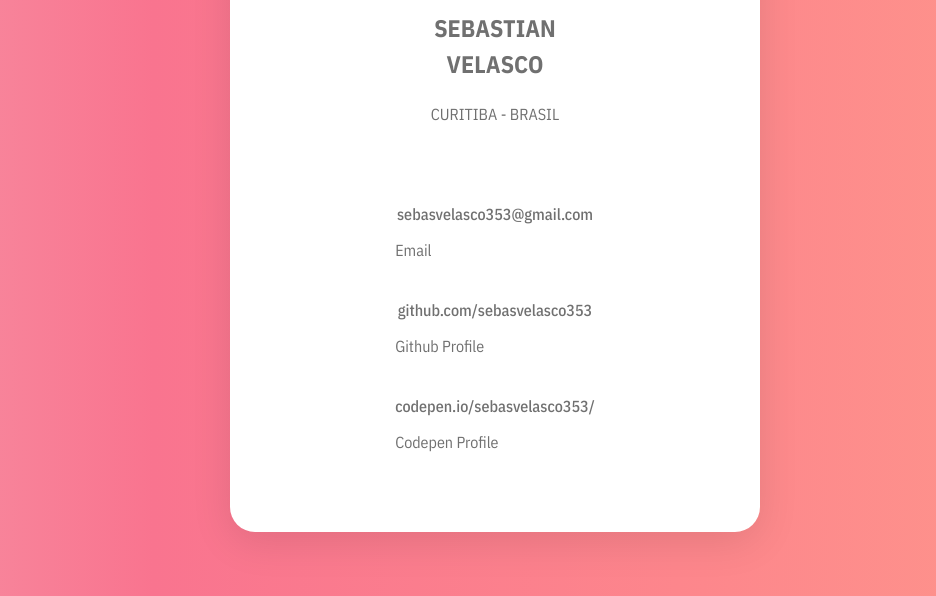
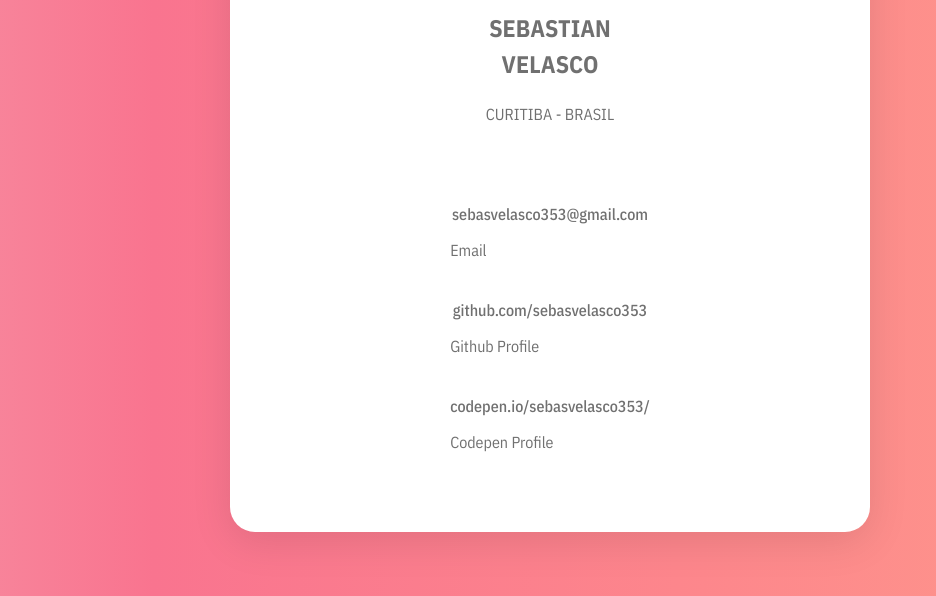
Before and after one commit to sebasvelasco353/contactCard, a plain HTML site: page index.html in a window 1280 px wide. Shown: the part 270-866 px from the top of the page, without its empty margins (90-1026 px from the left). Drawn offline with nearby package versions, Linux system fonts and the light colour scheme.

Commit message:
fixed resize and name of the doc

```diff
--- a/css/index.css
+++ b/css/index.css
@@ -21,6 +21,8 @@ body{
     color: #714545;
   }
   #container{
+    align-content: center;
+    align-items: center;
     display: grid;
     grid-template-columns: 1fr 1fr 1fr 1fr;
     grid-template-areas:
@@ -29,7 +31,6 @@ body{
   }
   #contactCard{
     grid-area: contactCard;
-    max-width: 450px;
     margin-top: 8vh;
     margin-bottom: 8vh;
     padding: 40px;
--- a/index.html
+++ b/index.html
@@ -6,7 +6,7 @@
     <meta http-equiv="X-UA-Compatible" content="ie=edge">
     <link href="https://fonts.googleapis.com/css?family=IBM+Plex+Sans+Condensed:300,400,500,700" rel="stylesheet">
     <link rel="stylesheet" href="./css/index.css">
-    <title>Document</title>
+    <title>Contact Card - Sebastian Velasco</title>
 </head>
 <body>
     <div id="container">
```
